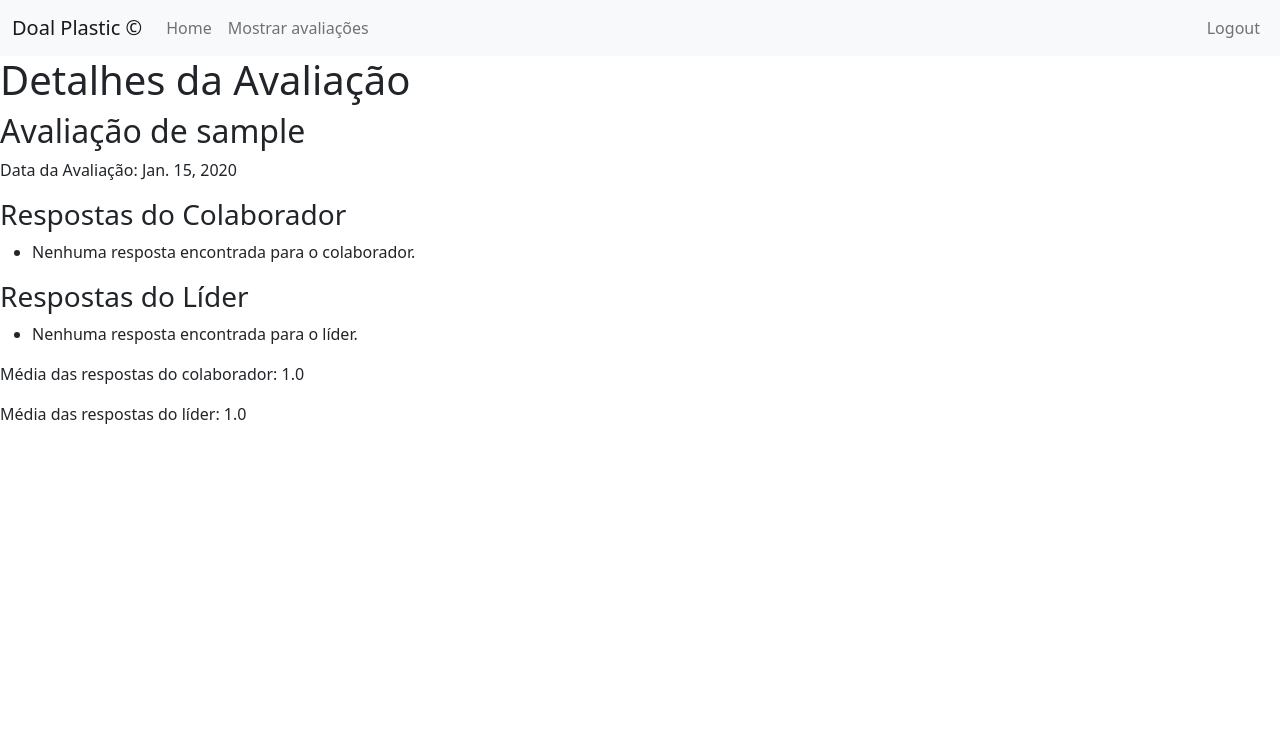
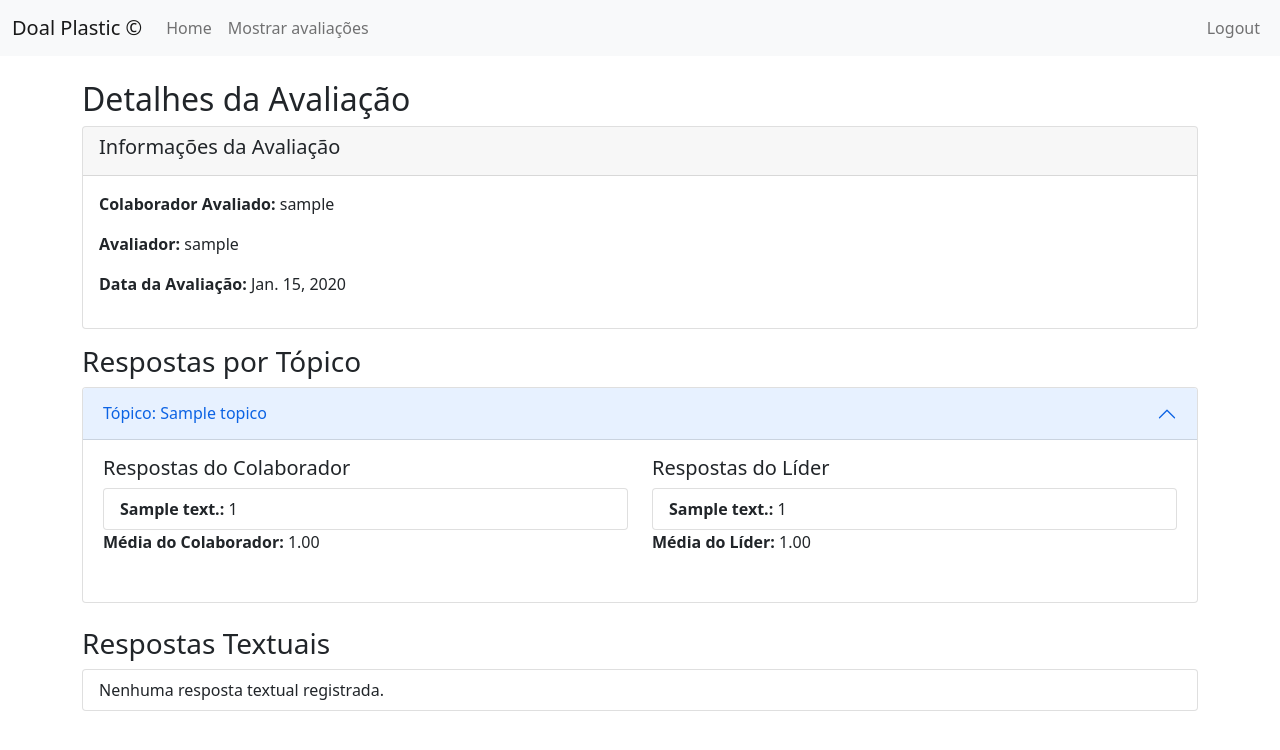
Before and after one commit to pedroferreiiraa/colabtrampo, a Django app: page /avaliacoes_rh/1/ in a window 1280 px wide. Shown: the top 750 px of the page. Run offline with Django 5.2, Linux system fonts and the light colour scheme; a user stored in the database is signed in; tables that the repository leaves empty hold one stand-in row (values such as "Sample post"); some libraries are stand-ins or nearby versions.

```diff
--- a/colab/models.py
+++ b/colab/models.py
@@ -151,6 +151,7 @@ class AvaliacaoLider(models.Model):
         return respostas
 
 class RespostaLider(models.Model):
+    colaborador = models.ForeignKey(Colaborador, on_delete=models.CASCADE, related_name='respostas_lider', null=True, blank=True)  # Referência ao usuário
     avaliacao = models.ForeignKey(AvaliacaoLider, on_delete=models.CASCADE, related_name='respostas_lider')
     pergunta = models.ForeignKey(Pergunta, on_delete=models.CASCADE)
     nota = models.IntegerField()
--- a/colab/templates/base.html
+++ b/colab/templates/base.html
@@ -36,7 +36,8 @@
     {% block content %}
     {% endblock %}
 
-    <script src="https://code.jquery.com/jquery-3.6.0.min.js"></script>
-    <script src="https://stackpath.bootstrapcdn.com/bootstrap/5.1.3/js/bootstrap.bundle.min.js"></script>
+    <script src="https://code.jquery.com/jquery-3.5.1.slim.min.js"></script>
+    <script src="https://cdn.jsdelivr.net/npm/@popperjs/core@2.9.2/dist/umd/popper.min.js"></script>
+    <script src="https://stackpath.bootstrapcdn.com/bootstrap/5.0.2/js/bootstrap.bundle.min.js"></script>
 </body>
 </html>
--- a/colab/templates/detalhes_avaliacao_rh.html
+++ b/colab/templates/detalhes_avaliacao_rh.html
@@ -1,29 +1,82 @@
 {% extends 'base.html' %}
 
 {% block content %}
-  <h1>Detalhes da Avaliação</h1>
-  <p><strong>Avaliação:</strong> {{ avaliacao }}</p>
+<div class="container mt-4">
+    <h2>Detalhes da Avaliação</h2>
 
-  {% for departamento, turnos in respostas_por_departamento_turno.items %}
-    <h2>Departamento: {{ departamento }}</h2>
-    {% for turno, respostas in turnos.items %}
-      <h3>Turno: {{ turno }}</h3>
-      <h4>Respostas do Colaborador</h4>
-      {% for resposta in respostas.colaborador %}
-        <p>Pergunta: {{ resposta.pergunta.texto }}</p>
-        <p>Nota: {{ resposta.nota }}</p>
-        <p>Comentário: {{ resposta.texto }}</p>
-      {% endfor %}
+    <div class="card mb-3">
+        <div class="card-header">
+            <h5 class="card-title">Informações da Avaliação</h5>
+        </div>
+        <div class="card-body">
+            <p><strong>Colaborador Avaliado:</strong> {{ avaliacao.colaborador_avaliado }}</p>
+            <p><strong>Avaliador:</strong> {{ avaliacao.avaliador }}</p>
+            <p><strong>Data da Avaliação:</strong> {{ avaliacao.data_avaliacao }}</p>
+        </div>
+    </div>
 
-      <h4>Respostas do Líder</h4>
-      {% for resposta in respostas.lider %}
-        <p>Pergunta: {{ resposta.pergunta.texto }}</p>
-        <p>Nota: {{ resposta.nota }}</p>
-        <p>Comentário: {{ resposta.texto }}</p>
-      {% endfor %}
-    {% endfor %}
-  {% endfor %}
+    <h3>Respostas por Tópico</h3>
 
-  <h4>Média do Colaborador: {{ media_colaborador }}</h4>
-  <h4>Média do Líder: {{ media_lider }}</h4>
+    <div class="accordion" id="accordionTopicos">
+        {% for topico, dados in respostas_por_topico.items %}
+        <div class="accordion-item">
+            <h2 class="accordion-header" id="heading{{ forloop.counter }}">
+                <button class="accordion-button" type="button" data-bs-toggle="collapse" data-bs-target="#collapse{{ forloop.counter }}" aria-expanded="true" aria-controls="collapse{{ forloop.counter }}">
+                    Tópico: {{ topico }}
+                </button>
+            </h2>
+            <div id="collapse{{ forloop.counter }}" class="accordion-collapse collapse show" aria-labelledby="heading{{ forloop.counter }}" data-bs-parent="#accordionTopicos">
+                <div class="accordion-body">
+                    <div class="row mb-3">
+                        <div class="col-md-6">
+                            <h5>Respostas do Colaborador</h5>
+                            <ul class="list-group">
+                                {% for resposta in dados.pares_colaborador %}
+                                <li class="list-group-item">
+                                    <strong>{{ resposta.pergunta.texto }}:</strong> {{ resposta.nota }}
+                                </li>
+                                {% empty %}
+                                <li class="list-group-item">Nenhuma resposta registrada.</li>
+                                {% endfor %}
+                            </ul>
+                            {% if dados.media_colaborador is not None %}
+                            <p><strong>Média do Colaborador:</strong> {{ dados.media_colaborador|floatformat:2 }}</p>
+                            {% endif %}
+                        </div>
+                        <div class="col-md-6">
+                            <h5>Respostas do Líder</h5>
+                            <ul class="list-group">
+                                {% for resposta in dados.pares_lider %}
+                                <li class="list-group-item">
+                                    <strong>{{ resposta.pergunta.texto }}:</strong> {{ resposta.nota }}
+                                </li>
+                                {% empty %}
+                                <li class="list-group-item">Nenhuma resposta registrada.</li>
+                                {% endfor %}
+                            </ul>
+                            {% if dados.media_lider is not None %}
+                            <p><strong>Média do Líder:</strong> {{ dados.media_lider|floatformat:2 }}</p>
+                            {% endif %}
+                        </div>
+                    </div>
+                </div>
+            </div>
+        </div>
+        {% endfor %}
+    </div>
+
+    <div class="mt-4">
+        <h3>Respostas Textuais</h3>
+        <ul class="list-group">
+            {% for resposta in respostas_textuais %}
+            <li class="list-group-item">
+                <strong>{{ resposta.pergunta.texto }}:</strong> {{ resposta.texto }}
+            </li>
+            {% empty %}
+            <li class="list-group-item">Nenhuma resposta textual registrada.</li>
+            {% endfor %}
+        </ul>
+    </div>
+
+</div>
 {% endblock %}
--- a/colab/urls.py
+++ b/colab/urls.py
@@ -11,9 +11,10 @@ urlpatterns = [
 
     #path('avaliacoes/', views.todas_avaliacoes, name='todas_avaliacoes'), # Isso aqui só ficará visível pro RH
 
-
     path('avaliacoes_rh/', views.todas_avaliacoes_rh, name='visualizar_avaliacoes_rh'),
     path('avaliacoes_rh/<int:avaliacao_id>/', views.detalhes_avaliacao_rh, name='detalhes_avaliacao_rh'),
+    path('avaliacoes_rh/departamento/<int:departamento_id>/', views.avaliacoes_departamento, name='avaliacoes_departamento'),
+
 
     path('realizar_avaliacao/', realizar_avaliacao, name='realizar_avaliacao'),
     path('realizar_avaliacao_colaborador/<int:colaborador_id>/', realizar_avaliacao_colaborador, name='realizar_avaliacao_colaborador'),
--- a/colab/views.py
+++ b/colab/views.py
@@ -7,7 +7,7 @@ from django.contrib import messages
 
 from django.db.models import Prefetch
 from .forms import ColaboradorForm, AvaliacaoForm, Pergunta, AvaliacaoLiderForm, AvaliacaoLider
-from .models import Avaliacao, Resposta, Colaborador
+from .models import Avaliacao, Resposta, Colaborador, Departamento, RespostaLider
 
 def login_view(request):
     if request.method == 'POST':
@@ -182,47 +182,9 @@ def avaliacao_detalhes(request, avaliacao_id):
         'media_lider': media_lider,
     })
 
-def calcular_media(respostas):
-    # Exemplo de função para calcular a média das respostas
-    if not respostas:
-        return None
-    total = sum([resposta.nota for resposta in respostas])  # Supondo que a resposta tenha um campo nota
-    return total / len(respostas)
 
 
-# def avaliacao_detalhes(request, avaliacao_id):
-#     avaliacao = get_object_or_404(Avaliacao, id=avaliacao_id)
-
-#     # Obter todas as perguntas
-#     perguntas = Pergunta.objects.all()
-#     respostas_por_topico = {}
-#     respostas = avaliacao.get_respostas()
-
-#     for pergunta in perguntas:
-#         topico_nome = pergunta.topico.nome
-#         if topico_nome not in respostas_por_topico:
-#             respostas_por_topico[topico_nome] = {'pares': [], 'media': None}
-#         nota = respostas.get(pergunta.id)
-#         if nota is not None:
-#             respostas_por_topico[topico_nome]['pares'].append((pergunta, nota))
-
-#     # Calcular médias
-#     for topico, dados in respostas_por_topico.items():
-#         notas = [nota for pergunta, nota in dados['pares']]
-#         if notas:
-#             dados['media'] = sum(notas) / len(notas)
-#         else:
-#             dados['media'] = None
-
-#     # Obter respostas textuais do usuário
-#     respostas_textuais = avaliacao.respostas.filter(texto__isnull=False)
-
-#     return render(request, 'avaliacao_detalhes.html', {
-#         'avaliacao': avaliacao,
-#         'respostas_por_topico': respostas_por_topico,
-#         'respostas_textuais': respostas_textuais,
-#     })
-
+@login_required
 def todas_avaliacoes(request):
     # Verificar se o usuário é um líder
     if not request.user.is_lider:
@@ -291,41 +253,87 @@ def todas_avaliacoes_rh(request):
         'avaliacoes_por_departamento': avaliacoes_por_departamento,
     })
 
+# @login_required
+# def detalhes_avaliacao_rh(request, avaliacao_id):
+#     avaliacao = get_object_or_404(Avaliacao, id=avaliacao_id)
+
+#     # Obter todas as perguntas e tópicos
+#     perguntas = Pergunta.objects.all()
+#     topicos = Pergunta.objects.all()
+#     respostas_colaborador = Resposta.objects.filter(avaliacao=avaliacao, usuario=avaliacao.colaborador_avaliado_id)
+#     respostas_lider = Resposta.objects.filter(avaliacao=avaliacao, usuario=avaliacao.avaliador_id)
+
+#     # Organizar respostas por tópico
+#     respostas_por_topico = {topico.texto: {'colaborador': [], 'lider': [], 'media_colaborador': None, 'media_lider': None} for topico in topicos}
+
+#     for resposta in respostas_colaborador:
+#         respostas_por_topico[resposta.pergunta.topico.nome]['colaborador'].append(resposta)
+
+#     for resposta in respostas_lider:
+#         respostas_por_topico[resposta.pergunta.topico.nome]['lider'].append(resposta)
+
+#     # Calcular médias por tópico
+#     for topico, dados in respostas_por_topico.items():
+#         dados['media_colaborador'] = calcular_media(dados['colaborador'])
+#         dados['media_lider'] = calcular_media(dados['lider'])
+
+#     return render(request, 'avaliacao_detalhes.html', {
+#         'avaliacao': avaliacao,
+#         'respostas_por_topico': respostas_por_topico,
+#     })
+
+def calcular_media(notas):
+    if notas:
+        # Assuming notas is a queryset of Resposta objects with a 'nota' field
+        total = sum(resposta.nota for resposta in notas)  # Sum all the 'nota' values
+        return total / len(notas)
+    return None
+
+@login_required
 def detalhes_avaliacao_rh(request, avaliacao_id):
     avaliacao = get_object_or_404(Avaliacao, id=avaliacao_id)
 
-    # Filtra as respostas do colaborador e do líder usando IDs
-    respostas_colaborador = Resposta.objects.filter(avaliacao=avaliacao, usuario=avaliacao.colaborador_avaliado_id)
-    respostas_lider = Resposta.objects.filter(avaliacao=avaliacao, usuario=avaliacao.avaliador_id)
+    perguntas = Pergunta.objects.all()
+    respostas_por_topico = {}
 
-    # Agrupa as respostas por departamento e turno
-    respostas_por_departamento_turno = {}
+    # Obter todas as respostas do colaborador associadas à avaliação
+    respostas_colaborador = Resposta.objects.filter(avaliacao=avaliacao, usuario=avaliacao.colaborador_avaliado)
+    respostas_lider = RespostaLider.objects.filter(avaliacao__avaliacao_original=avaliacao, colaborador=avaliacao.colaborador_avaliado)
 
-    departamento = avaliacao.area  # Supondo que 'area' representa o departamento
-    turno = avaliacao.periodo_referencia  # Supondo que 'periodo_referencia' representa o turno
+    for pergunta in perguntas:
+        topico_nome = pergunta.topico.nome
+        if topico_nome not in respostas_por_topico:
+            respostas_por_topico[topico_nome] = {
+                'pares_colaborador': [],
+                'pares_lider': [],
+                'media_colaborador': None,
+                'media_lider': None
+            }
 
-    if departamento not in respostas_por_departamento_turno:
-        respostas_por_departamento_turno[departamento] = {}
+        respostas_por_topico[topico_nome]['pares_colaborador'].extend(
+            [resposta for resposta in respostas_colaborador if resposta.pergunta == pergunta]
+        )
 
-    if turno not in respostas_por_departamento_turno[departamento]:
-        respostas_por_departamento_turno[departamento][turno] = {'colaborador': [], 'lider': []}
+        respostas_por_topico[topico_nome]['pares_lider'].extend(
+            [resposta for resposta in respostas_lider if resposta.pergunta == pergunta]
+        )
 
-    respostas_por_departamento_turno[departamento][turno]['colaborador'].extend(respostas_colaborador)
-    respostas_por_departamento_turno[departamento][turno]['lider'].extend(respostas_lider)
+    # Calcular médias por tópico
+    for topico, dados in respostas_por_topico.items():
+        dados['media_colaborador'] = calcular_media(dados['pares_colaborador'])
+        dados['media_lider'] = calcular_media(dados['pares_lider'])
 
-     #Calcula médias
-    media_colaborador = calcular_media(respostas_colaborador)
-    media_lider = calcular_media(respostas_lider)
-
-    return render(request, 'detalhes_avaliacao.html', {
+    return render(request, 'detalhes_avaliacao_rh.html', {
         'avaliacao': avaliacao,
-        'respostas_por_departamento_turno': respostas_por_departamento_turno,
-        'media_colaborador': media_colaborador,
-        'media_lider': media_lider,
+        'respostas_por_topico': respostas_por_topico,
     })
 
-def calcular_media(respostas):
-    if not respostas:
-        return None
-    total = sum([resposta.nota for resposta in respostas])
-    return total / len(respostas)
+@login_required
+def avaliacoes_departamento(request, departamento_id):
+    departamento = get_object_or_404(Departamento, id=departamento_id)
+    avaliacoes = Avaliacao.objects.filter(colaborador_avaliado__departamento=departamento)
+
+    return render(request, 'avaliacoes_departamento.html', {
+        'departamento': departamento,
+        'avaliacoes': avaliacoes,
+    })
```
Also changed, not shown: colab/templates/avaliacoes_departamento.html (added, +20 -0 lines), colab/templates/visualizar_avaliacoes_rh.html (+4 -24 lines), colab/migrations/0005_respostalider_colaborador.py (added).
